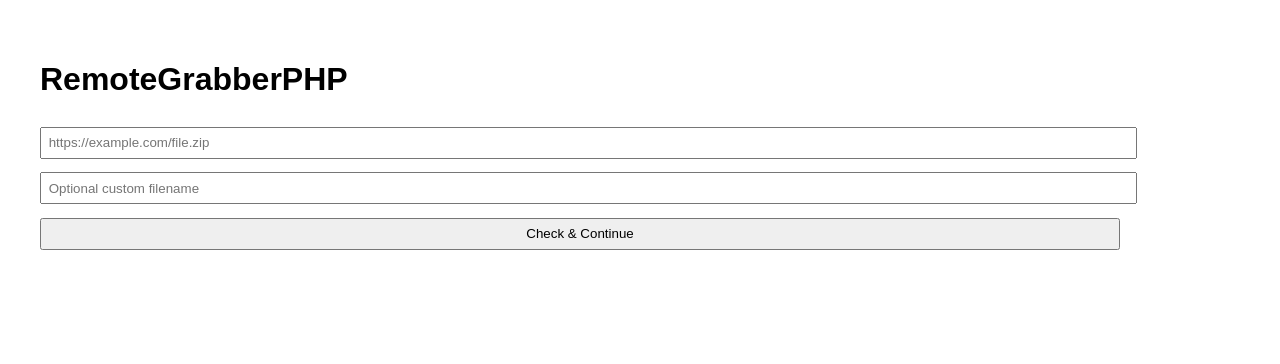
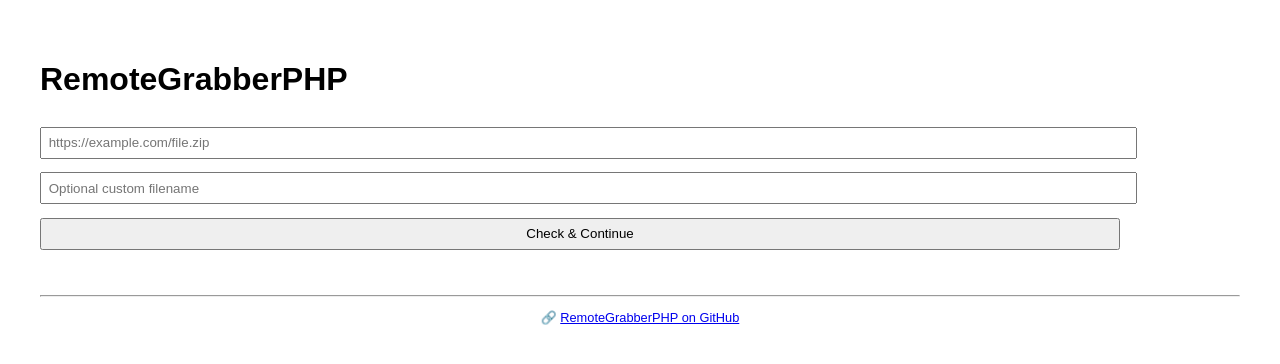
Before and after one commit to BaseMax/RemoteGrabberPHP, a PHP site: page / in a window 1280 px wide. Shown: the top 364 px of the page. Run offline with PHP 8.4, Linux system fonts and the light colour scheme.

Commit message:
Update index.php

```diff
--- a/index.php
+++ b/index.php
@@ -46,6 +46,10 @@ if (!$url) {
   <input name="filename" placeholder="Optional custom filename" />
   <button type="submit">Check & Continue</button>
 </form>
+<footer style="margin-top:3em; font-size:0.8em; color:#666; text-align:center;">
+  <hr>
+  <p>🔗 <a href="https://github.com/BaseMax/RemoteGrabberPHP" target="_blank" rel="noopener noreferrer">RemoteGrabberPHP on GitHub</a></p>
+</footer>
 </body></html>
 HTML;
     exit;
@@ -95,6 +99,10 @@ if (!$confirm) {
   <input type="hidden" name="confirm" value="1" />
   <button type="submit">Start Download</button>
 </form>
+<footer style="margin-top:3em; font-size:0.8em; color:#666; text-align:center;">
+  <hr>
+  <p>🔗 <a href="https://github.com/BaseMax/RemoteGrabberPHP" target="_blank" rel="noopener noreferrer">RemoteGrabberPHP on GitHub</a></p>
+</footer>
 </body></html>
 HTML;
     exit;
```
